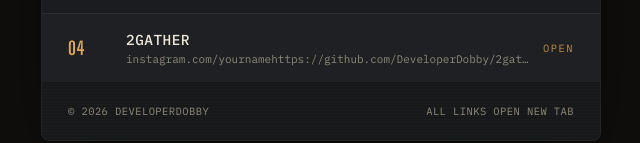
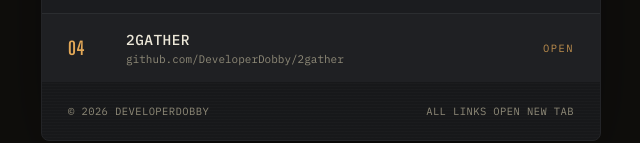
Before and after one commit to DeveloperDobby/linkinbio, a plain HTML site: page index.html in a window 1280 px wide. Shown: the part 500-643 px from the top of the page, without its empty margins (319-959 px from the left). Drawn offline with Linux system fonts and the light colour scheme.

Commit message:
Update index.html

```diff
--- a/index.html
+++ b/index.html
@@ -241,7 +241,7 @@ const CONFIG = {
     { label: "Github ",     url: "https://github.com/developerdobby" },
     { label: "PDF/PPTX 페이지 편집기",         url: "https://developerdobby.github.io/pdf_editor/" },
     { label: "base64",  url: "https://developerdobby.github.io/base64" },
-    { label: "2gather",     url: "https://instagram.com/yournamehttps://github.com/DeveloperDobby/2gather" },
+    { label: "2gather",     url: "https://github.com/DeveloperDobby/2gather" },
   ],
 
   footer: "© 2026 DEVELOPERDOBBY",
```
